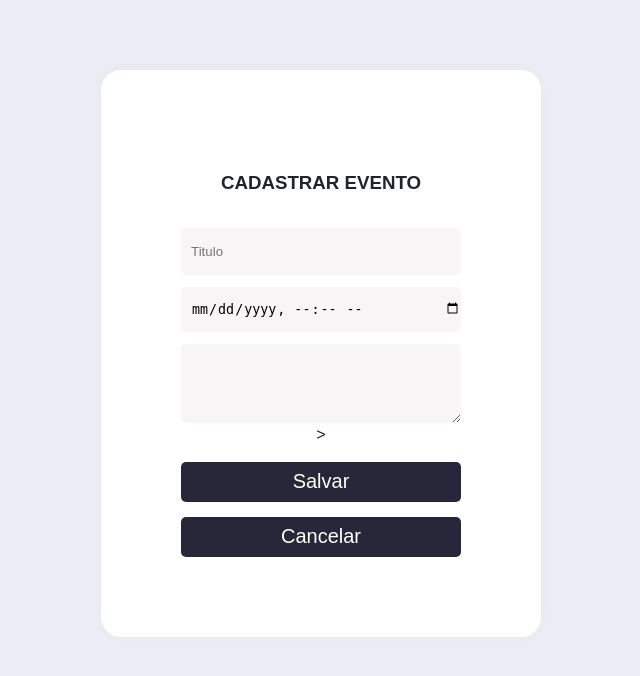
After one commit to Samuelxd42/projeto-crud-django, a Django app: page /agenda/evento/ in a window 1280 px wide. The commit adds this page. Shown: the top 676 px of the page, without its empty margins (319-959 px from the left). Run offline with Django 3.2, Linux system fonts and the light colour scheme; the visitor is signed in with stand-in values (Sample User, id 1).

Commit message:
incersao de eventos

```diff
--- a/core/views.py
+++ b/core/views.py
@@ -34,3 +34,20 @@ def lista_eventos(request):
     evento = Evento.objects.filter(usuario=user)
     dados = {'eventos': evento}
     return render(request, 'agenda.html', dados)
+
+@login_required(login_url='/login/')
+def evento(request):
+    return render(request, 'evento.html')
+
+@login_required(login_url='/login/')
+def submit_evento(request):
+    if request.POST:
+        titulo = request.POST.get('titulo')
+        data_evento = request.POST.get('data_evento')
+        descricao = request.POST.get('descricao')
+        usuario = request.user
+        Evento.objects.create(titulo=titulo,
+                                data_evento=data_evento,
+                                descricao=descricao,
+                                usuario=usuario)
+    return redirect('/')
--- a/static/css/styles.css
+++ b/static/css/styles.css
@@ -57,3 +57,45 @@ button:hover {
 p {
     margin-top: 10px;
 }
+
+a {
+    text-decoration: none;
+    color: white;
+}
+
+.h3-evento {
+    text-transform: uppercase;
+}
+
+.container-evento {
+    margin-top: 70px;
+    text-align: center;
+    justify-content: center;
+    align-items: flex-start;
+}
+
+.form-evento {
+    background: #ffffff;
+    padding: 80px;
+    display: inline-grid;
+    box-shadow: 0px 0px 11px 0px #e8e8e8;
+    border-radius: 20px;
+    width: 280px;
+}
+
+.form-evento input {
+    margin-top: 12px;
+    background: #f7f5f5;
+    border-radius: 5px;
+    border: none;
+    padding-left: 10px;
+    height: 45px;
+}
+
+.form-evento textarea {
+    margin-top: 12px;
+    background: #f7f5f5;
+    border-radius: 5px;
+    border: none;
+    padding-left: 10px;
+}
--- a/templates/agenda.html
+++ b/templates/agenda.html
@@ -3,6 +3,9 @@
 {% block content %}
 
     <h2>Agendamento</h2>
+    <a href="evento/">
+        <button type="button">Novo evento</button>
+    </a>
 
     <ul style="font-size: 18px;">
 
--- /dev/null
+++ b/templates/evento.html
@@ -0,0 +1,38 @@
+<!DOCTYPE html>
+{% load static %}
+<html lang="en">
+
+<head>
+    <meta charset="UTF-8">
+    <meta http-equiv="X-UA-Compatible" content="IE=edge">
+    <meta name="viewport" content="width=device-width, initial-scale=1.0">
+    <link rel="stylesheet" href="{% static 'css/styles.css' %}">
+
+    <title>Evento</title>
+</head>
+
+<body>
+
+    <div class="container-evento">
+
+        <form action="submit" method="POST" class="form-evento">{% csrf_token %}
+
+            <h3 class="h3-evento">Cadastrar Evento</h3>
+
+            <input type="text" name="titulo" placeholder="Titulo">
+
+            <input type="datetime-local" name="data_evento">
+
+            <textarea name="descricao" rows="5" cols="24"></textarea>>
+
+            <button type="submit">Salvar</button>
+
+            <button type="cancelar" aria-placeholder="Informações"><a href="/">Cancelar </a> </button>
+
+        </form>
+
+    </div>
+
+</body>
+
+</html>
--- a/templates/login.html
+++ b/templates/login.html
@@ -18,7 +18,7 @@
 
 <body>
 
-    <div class="container" class="column">
+    <div class="container">
 
         <form action="submit" method="POST" class="form">{% csrf_token %}
 
--- a/templates/model-header.html
+++ b/templates/model-header.html
@@ -1,8 +1,9 @@
-
 
     <meta charset="UTF-8">
     <meta http-equiv="X-UA-Compatible" content="IE=edge">
     <meta name="viewport" content="width=device-width, initial-scale=1.0">
+
     <title>Agenda</title>
+
     <a href="/logout">logout</a>
     <h1>Agenda</h1>
--- a/web_project/urls.py
+++ b/web_project/urls.py
@@ -23,8 +23,10 @@ from django.views.generic import RedirectView
 urlpatterns = [
     path('admin/', admin.site.urls),
     path('agenda/', views.lista_eventos),
+    path('agenda/evento/', views.evento),
+    path('agenda/evento/submit', views.submit_evento),
     path('', RedirectView.as_view(url='/agenda/')),
     path('login/', views.login_user),
     path('login/submit', views.submit_login),
-    path('logout/', views.logout_user)
+    path('logout/', views.logout_user),
 ]
```
